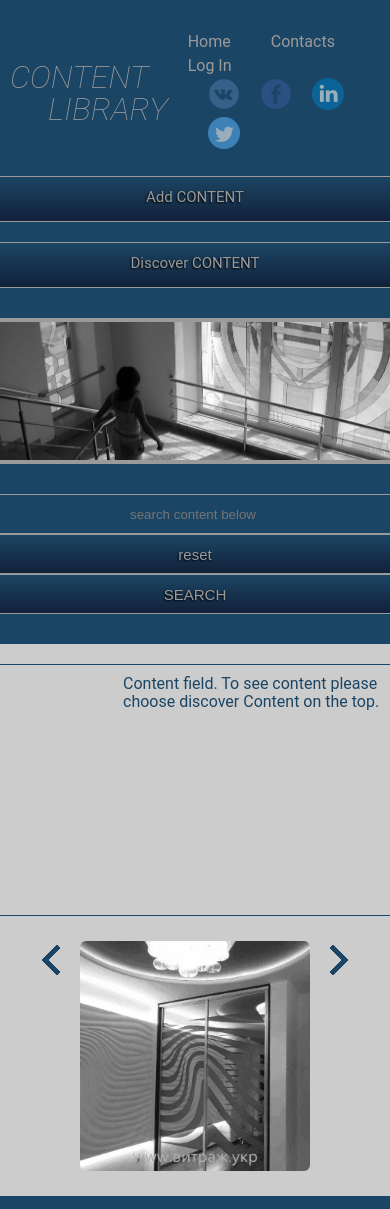
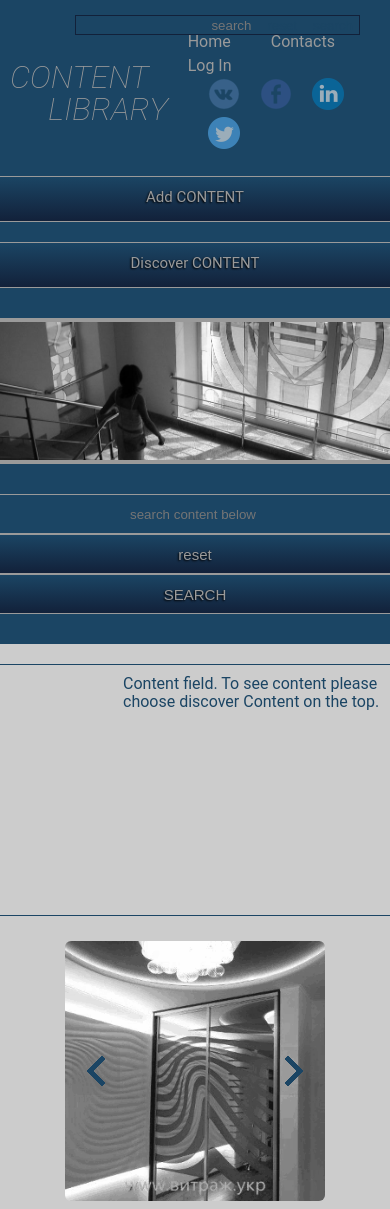
Before and after one commit to EduardBedratyi/Content-Library, a plain HTML site: page index.html in a window 390 px wide. Shown: the top 1209 px of the page. Drawn offline with Linux system fonts and the light colour scheme.

Commit message:
changes of design

```diff
--- a/css/style.css
+++ b/css/style.css
@@ -8,7 +8,7 @@ html {
 body {
     background: #1b4564;
     margin: 0;
-    padding: 0 15px;
+    padding: 0;
     display: -webkit-flex;
     display: flex;
     flex-direction: column;
@@ -43,6 +43,35 @@ a:hover {
 }
 ul {
     list-style: none;
+}
+/*--------------------------site-Search field --------*/
+.site-search-form {
+    border: 1px solid #12213a;
+    position: absolute;
+    max-width: 300px;
+    top: 15px;
+    right: 30px;
+}
+.site-search-btn {
+    color: #1b4564;
+    width: auto;
+}
+.site-search-form input {
+    border: 1px;
+    background: #1b4564;
+    text-align: right;
+}
+.site-search-item:hover {
+    background: #ccc;
+    border: 1px;
+    color: #1b4564;
+    font-weight: 400;
+}
+.site-search-item:focus {
+    background: #fff;
+}
+.site-search-item:focus ~.site-search-btn {
+    color: #9a9a9a;
 }
 
 /*------------------- H E A D E R -----------------*/
@@ -198,6 +227,7 @@ span {
     justify-content: center;
     height: auto;
     margin: 20px 0 0;
+    width: 100%;
 }
 #forwardArrow {
     right: 30px;
@@ -207,6 +237,7 @@ span {
 }
 .slider-arrows {
     background-color: rgba(80,80,80,0.4);
+    border-radius: 6px;
     display: none;
     width: 48px;
     height: 48px;
@@ -353,69 +384,61 @@ input[placeholder = "search field"]{
 }
 /*---------------G A L L E R Y ---------------------*/
 .gallery {
-    max-width: 816px;
-    margin-top: 20px;
+    display: flex;
+    align-items: center;
+    justify-content: center;
+    height: auto;
+    margin: 20px 0 0;
+    z-index: 3;
 }
 .gallery-container {
-    width: 1632px;
-    height: 240px;
+    width: 1620px;
+    height: 260px;
     position: relative;
     transition: left 2s;
 }
 .gallery-wrapper {
     float: left;
-    width: 720px;
+    width: 810px;
     overflow: hidden;
 }
 .gallery-wrapper input[type="radio"] {
     display: none;
 }
-.gallery-arrow1,
-.gallery-arrow2 {
-    float: left;
+.gallery-arrows {
+    background-color: rgba(80,80,80,0.1);
+    border-radius: 6px;
+    display: flex;
+    margin: auto -60px;
+    width: 48px;
+    height: 48px;
+    z-index: 50;
+}
+.gallery-arrows:hover {
+    background-color: rgba(80,80,80,0.4);
 }
 input[id="gallery-first"]:checked ~ div.gallery-container {
     left: 0;
 }
 input[id="gallery-second"]:checked ~ div.gallery-container {
-    left: -720px;
+    left: -810px;
 }
 .gallery-img {
     float: left;
     border: 1px;
     border-radius: 6px;
     overflow: hidden;
-    width: 230px;
-    height: 230px;
+    width: 260px;
+    height: 260px;
     margin: 5px;
     -webkit-filter: grayscale(100%);
     filter: grayscale(100%); /* black and white images*/
 }
 .gallery-img:hover {
-    /*border: 5px solid #12213a;*/
-    box-shadow:13px 10px 13px 0 gray;
+    /*border: 1px solid #12213a;*/
+    box-shadow:7px 5px 7px 0 gray;
     -webkit-filter: none;
-    filter: none; /* remove filter*/
-    /*-moz-transition: all 0.5s;
-    -o-transition: all 0.5s;
-    -webkit-transition: all 0.5s;
-    transition: all 0.5s;*/
-    position: relative;
-    z-index: 2;
-}
-.gallery-img:active {
-    box-shadow: none;
-    -moz-transition: all 2s;
-    -o-transition: all 2s;
-    -webkit-transition: all 2s;
-    transition: all 2s;
-    -moz-transform: scale(1.5);
-    -ms-transform: scale(1.5);
-    -o-transform: scale(1.5);
-    -webkit-transform: scale(1.5);
-    transform: scale(1.5);
-    position: relative;
-    z-index: 3;
+    filter: none;
 }
 /*------------------F O O T E R ---------------------------------*/
 .footer {
@@ -631,13 +654,13 @@ legend {
         border-left: 1px solid #9a9a9a;
     }
     .gallery {
-        max-width: 576px;
+        width: 540px;
     }
     .gallery-wrapper {
-        width: 480px;
+        width: 540px;
     }
     input[id="gallery-second"]:checked ~ div.gallery-container {
-        left: -480px;
+        left: -540px;
     }
 }
 
@@ -658,13 +681,14 @@ legend {
     .menu-Content {
         border-left: 1px solid #9a9a9a;
     }
+
     .gallery {
-        max-width: 336px;
+        max-width: 270px;
     }
     .gallery-wrapper {
-        width: 240px;
+        width: 270px;
     }
     input[id="gallery-second"]:checked ~ div.gallery-container {
-        left: -240px;
+        left: -270px;
     }
 }
--- a/index.html
+++ b/index.html
@@ -15,7 +15,8 @@
 <body>
 <!------------------------Header with Logo Registration and Social Networks -->
 <header class="header">
-	<h1 class="logo">
+	<!-----------------------------------site-Search field -------------------------------->
+		<h1 class="logo">
 		<a href="index.html"><em>Content <br>&nbsp;&nbsp;&nbsp;&nbsp;&nbsp;Library</em></a>
 	</h1>
 	<ul class="menu">
@@ -35,6 +36,11 @@
 		</li>
 	</ul>
 </header>
+<form name="site-search-form" class="site-search-form" id="site-search">
+	<input type="search" name="search-item" class="site-search-item" placeholder="search">
+	<input type="reset" value="reset" class="site-search-btn">
+	<input type="button" class="site-search-btn" value="search">
+</form>
 <!-------------------------------------Navigation Menu --------------------------->
 
 <!------------------------ M O D A L    W I N D O W--------------------------------->
@@ -172,14 +178,15 @@
 		</div>
     </section>
 	<div class="paginator" id="pagination"></div>
-
+<!------------------------------GALLERY--------------------------------->
 	<section class="gallery">
-		<div class="gallery-arrow1"><label for="gallery-second"><img src="images/elements/arrow-back48.png" alt="" /></label></div>
+		<div class="gallery-arrows" id="leftArrow">
+			<label for="gallery-second"><img src="images/elements/arrow-back48.png" alt="">
+		</label>
+		</div>
 		<div class="gallery-wrapper">
-
 			<input type="radio" id="gallery-first" name="slider" value="gallery-first" checked>
-			<input type="radio" id="gallery-second" name="slider" value="gallery-second" >
-
+			<input type="radio" id="gallery-second" name="slider" value="gallery-second">
 			<div class="gallery-container">
 				<div class="gallery-container-first">
 					<img src="images/gallery/sb70.jpg" title="sb70" class="gallery-img" alt="картинки витражей">
@@ -193,7 +200,7 @@
 				</div>
 			</div>
 		</div>
-		<div class="gallery-arrow2"><label for="gallery-first"><img src="images/elements/arrow-forward48.png" alt=""></label></div>
+		<div class="gallery-arrows" id="rightArrow"><label for="gallery-first"><img src="images/elements/arrow-forward48.png" alt=""></label></div>
 	</section>
 </main>
 <!-------------------------------------FOOTER ------------------------------------>
```
